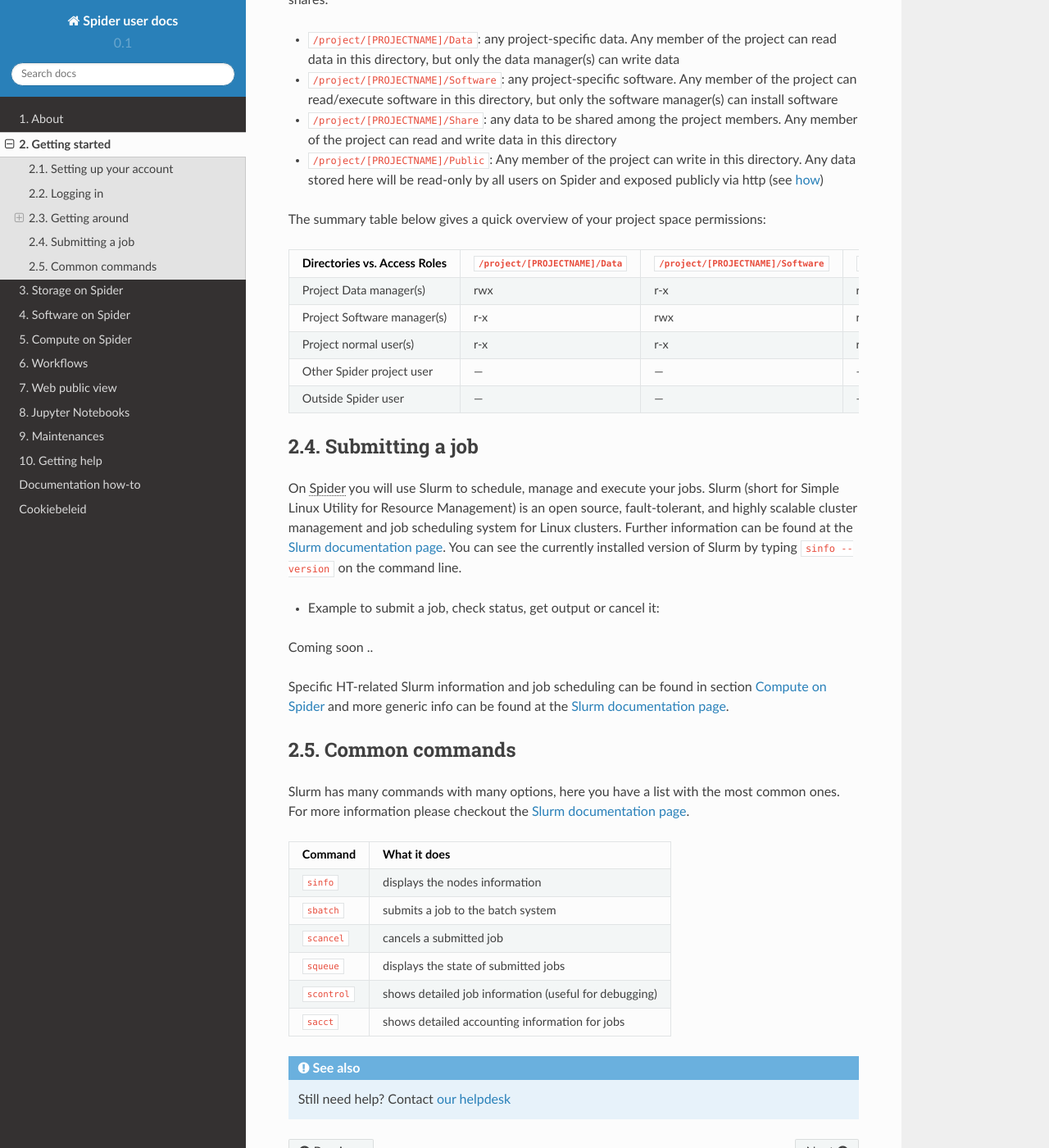
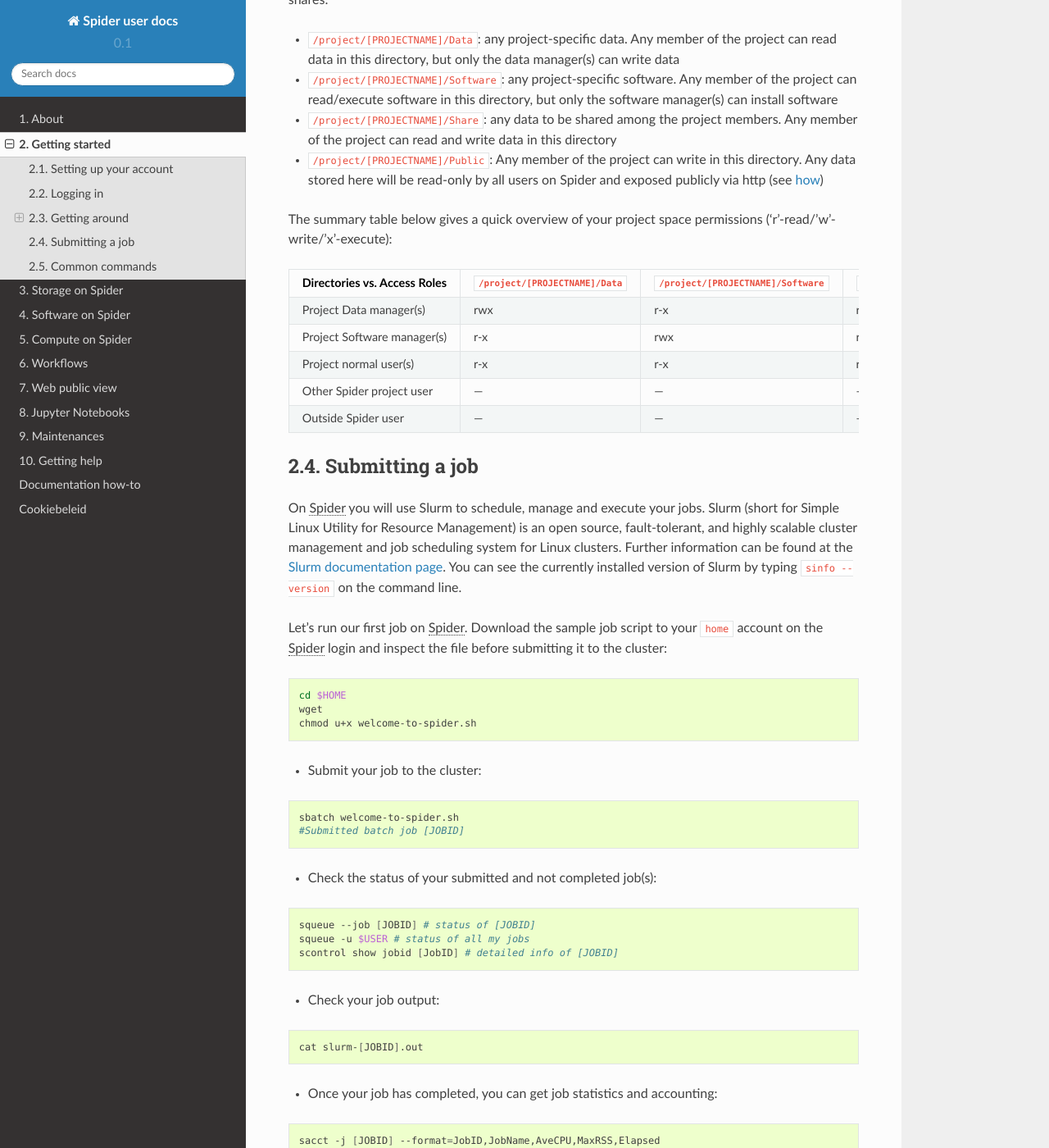
Before and after one commit to sara-nl/spiderdocs, a Sphinx documentation site: the page built from source/Pages/getting_started.rst, in a window 1280 px wide and 1400 px high, scrolled down 2503 px. Shown: the whole window at 82% size. Built offline with Sphinx 7.4.7 and the Read the Docs theme 2.0.0, drawn with Linux system fonts in a browser that asks for light colours; some of the changed text lies outside the part shown.

Commit message:
example added

```diff
--- a/source/Pages/getting_started.rst
+++ b/source/Pages/getting_started.rst
@@ -119,7 +119,7 @@ Extraction and Redistribution)` project. It includes the following shares:
 * ``/project/[PROJECTNAME]/Share``: any data to be shared among the project members. Any member of the project can read and write data in this directory
 * ``/project/[PROJECTNAME]/Public``: Any member of the project can write in this directory. Any data stored here will be read-only by all users on Spider and exposed publicly via http (see :ref:`how <web-public-view>`)
 
-The summary table below gives a quick overview of your project space permissions:
+The summary table below gives a quick overview of your project space permissions ('r'-read/'w'-write/'x'-execute):
 
 ============================   ===============================   ===================================   ================================   ==================================
 Directories vs. Access Roles   ``/project/[PROJECTNAME]/Data``   ``/project/[PROJECTNAME]/Software``   ``/project/[PROJECTNAME]/Share``   ``/project/[PROJECTNAME]/Public``
@@ -146,14 +146,47 @@ scheduling system for Linux clusters. Further information can be found at the
 `Slurm documentation page`_.  You can see the currently installed version of Slurm by typing
 ``sinfo --version`` on the command line.
 
+Let's run our first job on :abbr:`Spider (Symbiotic Platform(s) for Interoperable Data
+Extraction and Redistribution)`. Download the sample job script to your ``home`` account
+on the :abbr:`Spider (Symbiotic Platform(s) for Interoperable Data
+Extraction and Redistribution)` login and inspect the file before submitting it to the cluster:
 
-* Example to submit a job, check status, get output or cancel it:
+.. code-block:: bash
 
-Coming soon ..
+   cd $HOME
+   wget
+   chmod u+x welcome-to-spider.sh
+
+* Submit your job to the cluster:
+
+.. code-block:: bash
+
+   sbatch welcome-to-spider.sh
+   #Submitted batch job [JOBID]
+
+* Check the status of your submitted and not completed job(s):
+
+.. code-block:: bash
+
+   squeue --job [JOBID] # status of [JOBID]
+   squeue -u $USER # status of all my jobs
+   scontrol show jobid [JobID] # detailed info of [JOBID]
+
+* Check your job output:
+
+.. code-block:: bash
+
+   cat slurm-[JOBID].out
+
+* Once your job has completed, you can get job statistics and accounting:
+
+.. code-block:: bash
+
+   sacct -j [JOBID] --format=JobID,JobName,AveCPU,MaxRSS,Elapsed
 
 
-
-Specific HT-related Slurm information and job scheduling can be found in section
+More examples of how to use :abbr:`Spider (Symbiotic Platform(s) for Interoperable Data
+Extraction and Redistribution)` Slurm can be found in section
 :ref:`compute-on-spider` and more generic info can be found at the
 `Slurm documentation page`_.
 
@@ -171,8 +204,8 @@ Command         What it does
 ============   ============
 ``sinfo``      displays the nodes information
 ``sbatch``     submits a job to the batch system
+``squeue``     displays the state of all submitted jobs
 ``scancel``    cancels a submitted job
-``squeue``     displays the state of submitted jobs
 ``scontrol``   shows detailed job information (useful for debugging)
 ``sacct``      shows detailed accounting information for jobs
 ============   ============
```
Also changed, not shown: 1 other file.
